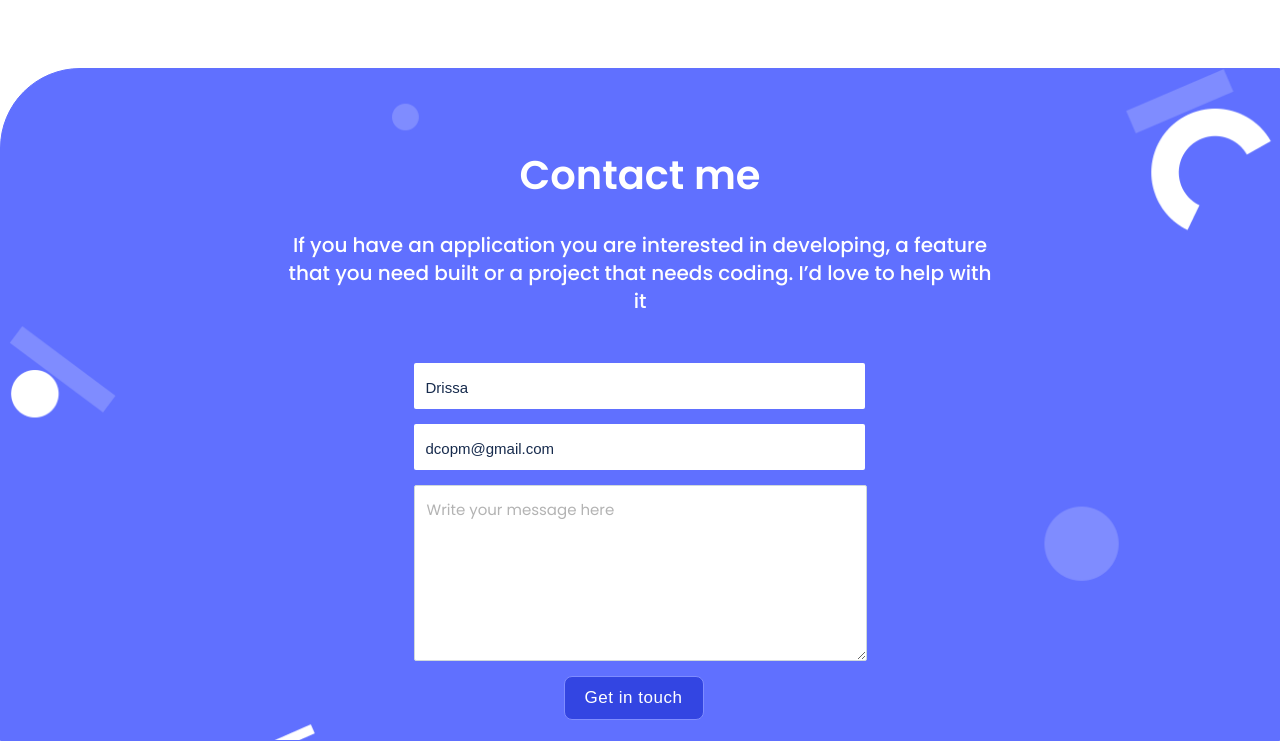
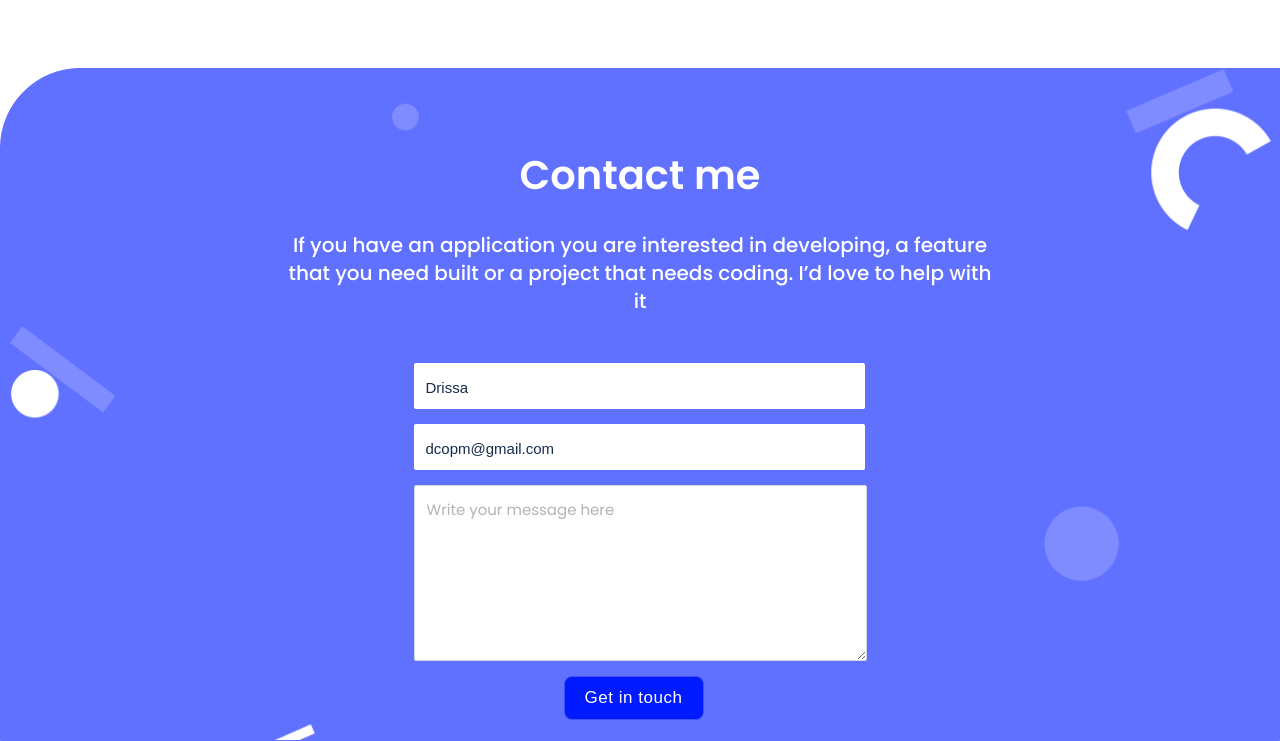
Before and after one commit to touredri/Portfolio, a plain HTML site: page index.html in a window 1280 px wide. In both pictures the pointer is over the button "Get in touch". Shown: the part 4377-5118 px from the top of the page. Drawn offline with nearby package versions, Linux system fonts and the light colour scheme.

Commit message:
color check

```diff
--- a/style.css
+++ b/style.css
@@ -85,7 +85,7 @@ button {
   letter-spacing: 0.03em;
   color: #1600d8;
   background-color: #fff;
-  border: 1px solid #7f8cff;
+  border: 1px solid #4052ee;
   border-radius: 8px;
 }
 
@@ -535,6 +535,9 @@ button:active {
   .contact button {
     margin-left: 150px;
   }
+  .contact button:hover {
+    background-color: #001aff;
+  }
 }
 
 /* Mobile part */
```
